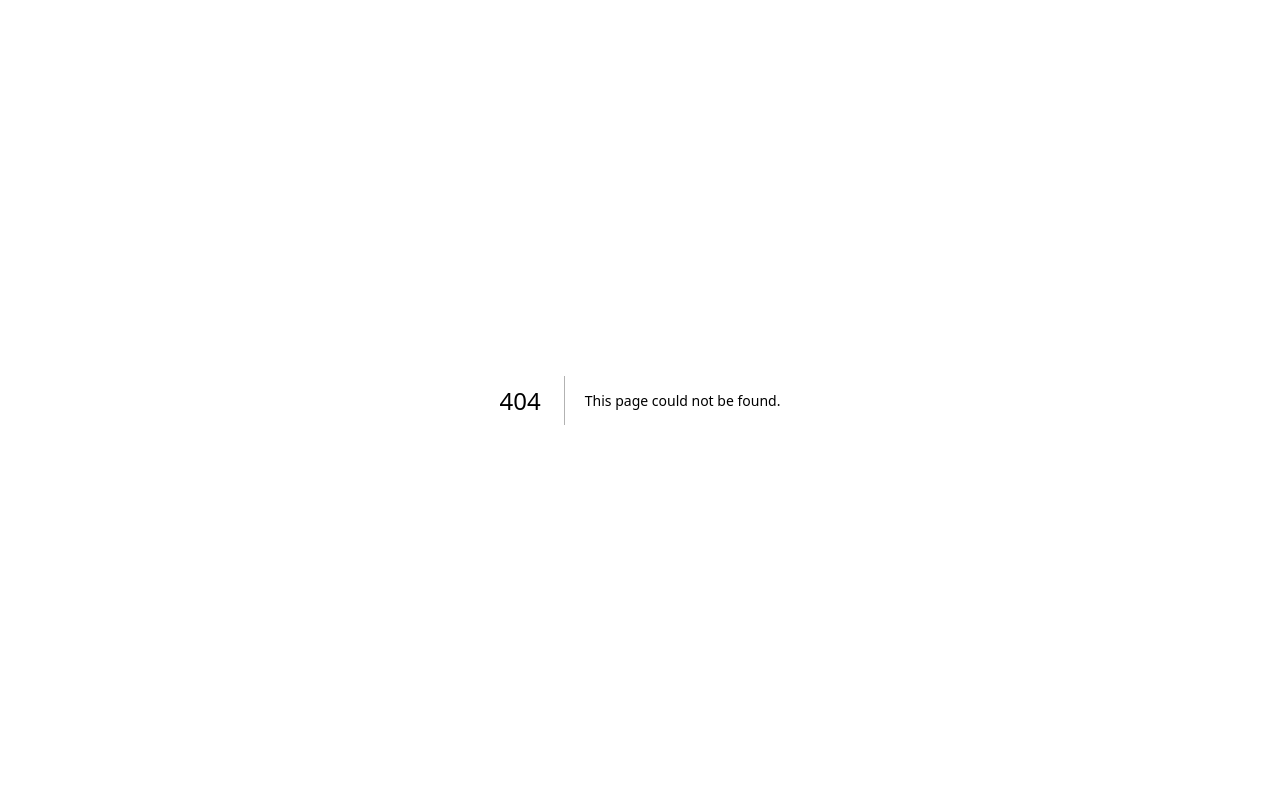
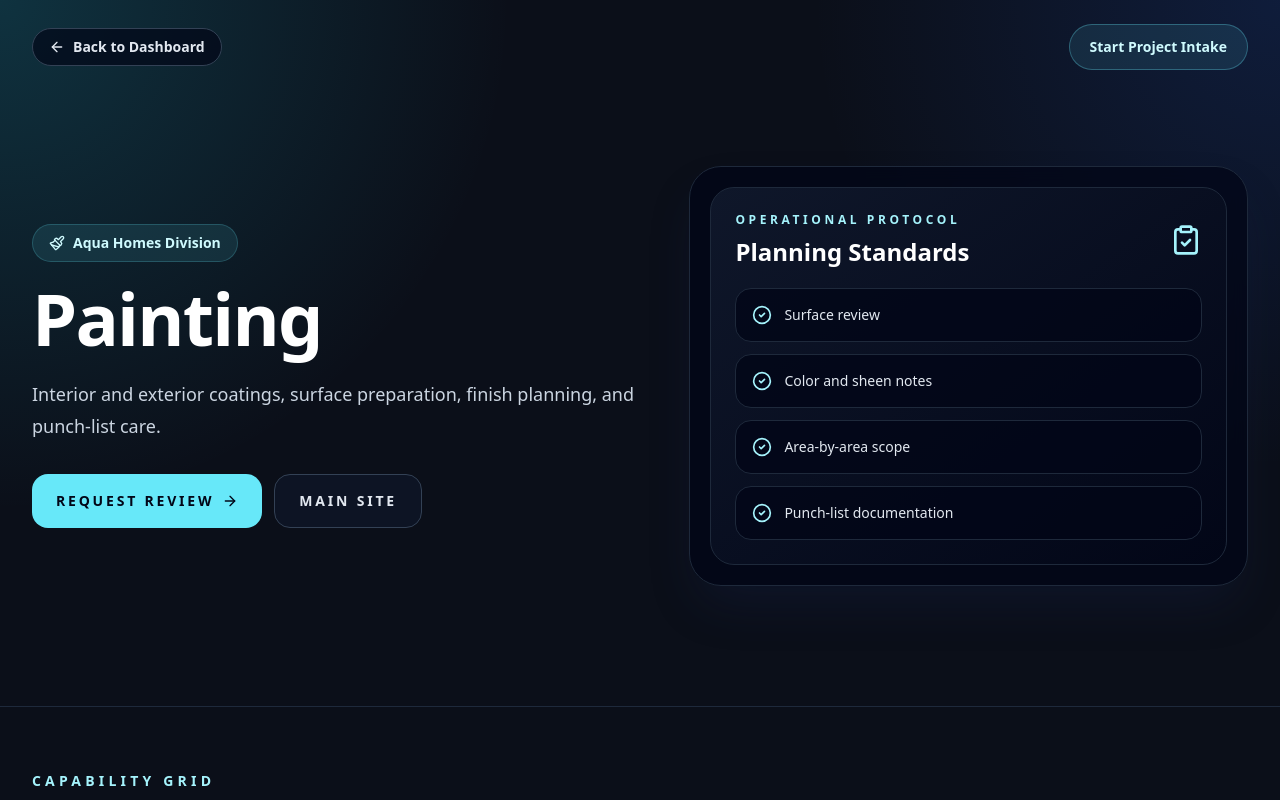
Before and after one commit to deyve55/pro-trades-hvac-demo, a Next.js app: page /painting in a window 1280 px wide. Before the commit this address had no page. Shown: the top 800 px of the page. Built offline with nearby package versions, Linux system fonts and the light colour scheme.

Commit message:
Add painting division route

```diff
--- /dev/null
+++ b/app/painting/page.tsx
@@ -0,0 +1,14 @@
+import type { Metadata } from "next";
+import DivisionTemplate from "@/app/components/DivisionTemplate";
+import { Brush, ClipboardCheck, Paintbrush, Sparkles } from "lucide-react";
+
+export const metadata: Metadata = {
+  title: "Aqua Homes Painting | Aqua Homes & Design Group",
+  description: "Interior and exterior coatings, surface preparation, finish planning, and punch-list care.",
+  alternates: { canonical: "/painting" },
+  openGraph: { title: "Aqua Homes Painting", description: "Interior and exterior coatings, surface preparation, finish planning, and punch-list care.", images: ["/og-premium-showcase.jpg"] }
+};
+
+export default function Page() {
+  return <DivisionTemplate eyebrowIcon={Paintbrush} title="Painting" description="Interior and exterior coatings, surface preparation, finish planning, and punch-list care." capabilities={[{ title: "Surface Preparation", text: "Wall, trim, and exterior surface review before finish application.", Icon: Brush }, { title: "Interior Coatings", text: "Room-by-room paint planning, color notes, sheen review, and clean scope documentation.", Icon: Paintbrush }, { title: "Exterior Finish Planning", text: "Exterior coating preparation and weather-aware scheduling coordination.", Icon: Sparkles }, { title: "Punch-List Care", text: "Detail review, touch-up tracking, and project closeout notes.", Icon: ClipboardCheck }]} standards={["Surface review", "Color and sheen notes", "Area-by-area scope", "Punch-list documentation"]} />;
+}
```
